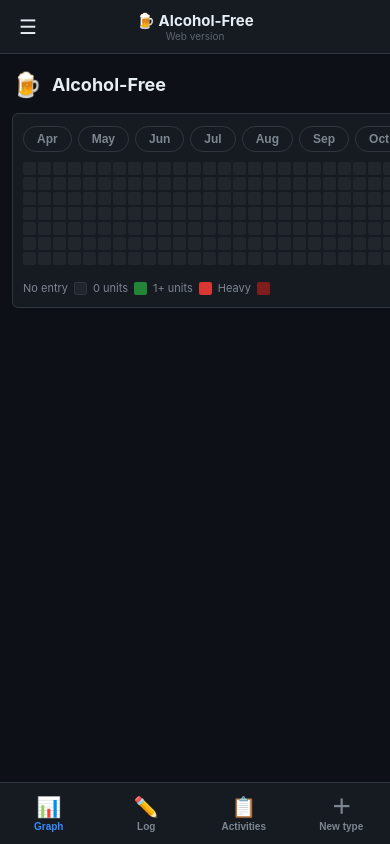
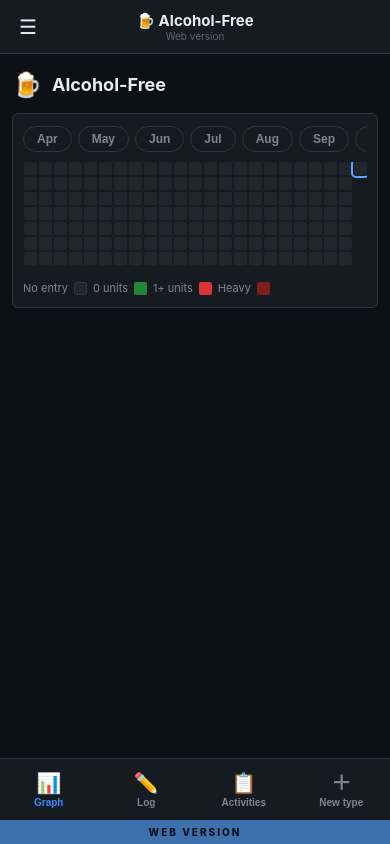
Before and after one commit to cedvp/Streaks, a Flask app: page / in a window 390 px wide; the page is wider, and only the part inside the window is pictured. Run offline with Flask 3, Linux system fonts and the light colour scheme; the visitor is signed in with stand-in values (Sample User, id 1); data comes from the database, SQL or seed files in the repository; data that the repository does not hold is empty.

Commit message:
Fix Android graph overflow; add colored version banner at bottom
Graph fix: html/body/layout all get overflow-x:hidden + max-width:100%;
graph-wrap forced to display:block + overflow-x:scroll via both CSS
(!important) and inline JS styles — belt-and-suspenders for Android Chrome
which ignores CSS-only overflow fixes on flex containers.

Version banner: colored fixed strip at the bottom of the screen
- Android: green (#3ddc84) with dark text
- iPhone: blue (#0071e3) with white text
- Web: light blue (#58a6ff) with dark text
Tab bar shifted up 24px to sit above the banner.

Co-Authored-By: Claude Sonnet 4.6 <noreply@anthropic.com>

```diff
--- a/templates/index.html
+++ b/templates/index.html
@@ -152,13 +152,24 @@
     .sidebar.mobile-open { transform: translateX(0); box-shadow: 4px 0 32px rgba(0,0,0,0.6); }
 
     /* ── Main content area ── */
-    .main { margin-left: 0; padding: 16px 12px 16px; padding-top: 70px; padding-bottom: 80px; }
+    .main { margin-left: 0; padding: 16px 12px 16px; padding-top: 70px; padding-bottom: 106px; }
 
-    /* ── Bottom tab bar ── */
+    /* ── Version banner (sits at very bottom, tab bar is above it) ── */
+    #version-banner {
+      display: flex; position: fixed; bottom: 0; left: 0; right: 0;
+      height: 24px; align-items: center; justify-content: center;
+      font-size: 10px; font-weight: 800; letter-spacing: 2px; text-transform: uppercase;
+      z-index: 275;
+    }
+    .is-android #version-banner { background: #3ddc84; color: #1a1a1a; }
+    .is-ios #version-banner { background: #0071e3; color: #ffffff; }
+    body:not(.is-android):not(.is-ios) #version-banner { background: #58a6ff; color: #0d1117; }
+
+    /* ── Bottom tab bar (sits above version banner) ── */
     #mobile-tab-bar {
-      display: flex; position: fixed; bottom: 0; left: 0; right: 0;
+      display: flex; position: fixed; bottom: 24px; left: 0; right: 0;
       height: 62px; background: var(--surface); border-top: 1px solid var(--border);
-      z-index: 280; padding-bottom: env(safe-area-inset-bottom, 0);
+      z-index: 280;
     }
     .mob-tab {
       flex: 1; display: flex; flex-direction: column; align-items: center; justify-content: center;
@@ -204,15 +215,20 @@
     .entries-card { display: none !important; }
     .panel-header .add-btn { display: none; }
 
-    /* ── Graph: contained scroll, no day-label column ── */
-    body { overflow-x: hidden; }
-    .graph-card { padding: 12px 10px; overflow: hidden; }
+    /* ── Graph: fully contained scroll ── */
+    html, body { overflow-x: hidden; max-width: 100%; }
+    .layout, .main, .panel { overflow-x: hidden; max-width: 100%; }
+    .graph-card { padding: 12px 10px; overflow: hidden; max-width: 100%; }
     .graph-label { display: none; }
-    /* display:block gives graph-wrap an implicit width:100%, making overflow-x:auto effective */
-    .graph-wrap { display: block; width: 100%; overflow-x: auto; -webkit-overflow-scrolling: touch; scrollbar-width: none; padding-bottom: 4px; }
-    .graph-wrap::-webkit-scrollbar { display: none; }
     .day-labels { display: none; }
     .months-row { display: none; }
+    /* Block + explicit width forces a real scroll container on Android */
+    .graph-wrap {
+      display: block !important; width: 100% !important; max-width: 100% !important;
+      overflow-x: scroll !important; -webkit-overflow-scrolling: touch;
+      scrollbar-width: none; padding-bottom: 4px;
+    }
+    .graph-wrap::-webkit-scrollbar { display: none; }
 
     /* ── Month navigation pills ── */
     .mob-month-nav {
@@ -605,6 +621,9 @@
   </div>
 </div>
 
+<!-- Version banner -->
+<div id="version-banner" class="version-label"></div>
+
 <!-- Mobile bottom tab bar -->
 <div id="mobile-tab-bar">
   <button class="mob-tab active" data-tab="graph" onclick="setMobTab('graph')">
@@ -831,6 +850,12 @@ function renderGraph(activity, data) {
   if (window.innerWidth <= 768) {
     const card = weeksEl.closest('.graph-card');
     const wrap = card.querySelector('.graph-wrap');
+    // Force inline styles — belt-and-suspenders for Android Chrome
+    wrap.style.display = 'block';
+    wrap.style.width = '100%';
+    wrap.style.maxWidth = '100%';
+    wrap.style.overflowX = 'scroll';
+    wrap.style.webkitOverflowScrolling = 'touch';
     let nav = card.querySelector('.mob-month-nav');
     if (!nav) {
       nav = document.createElement('div');
```
